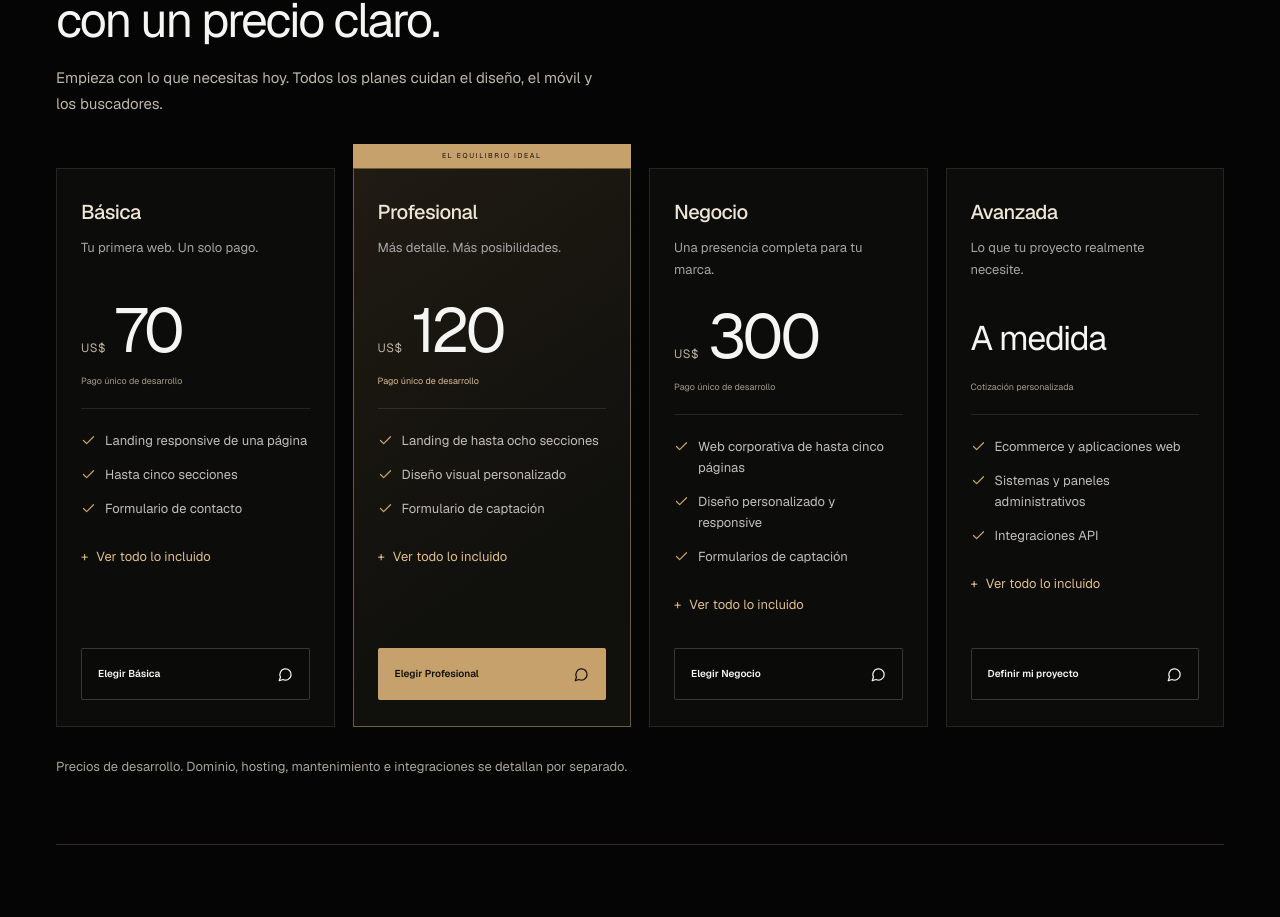
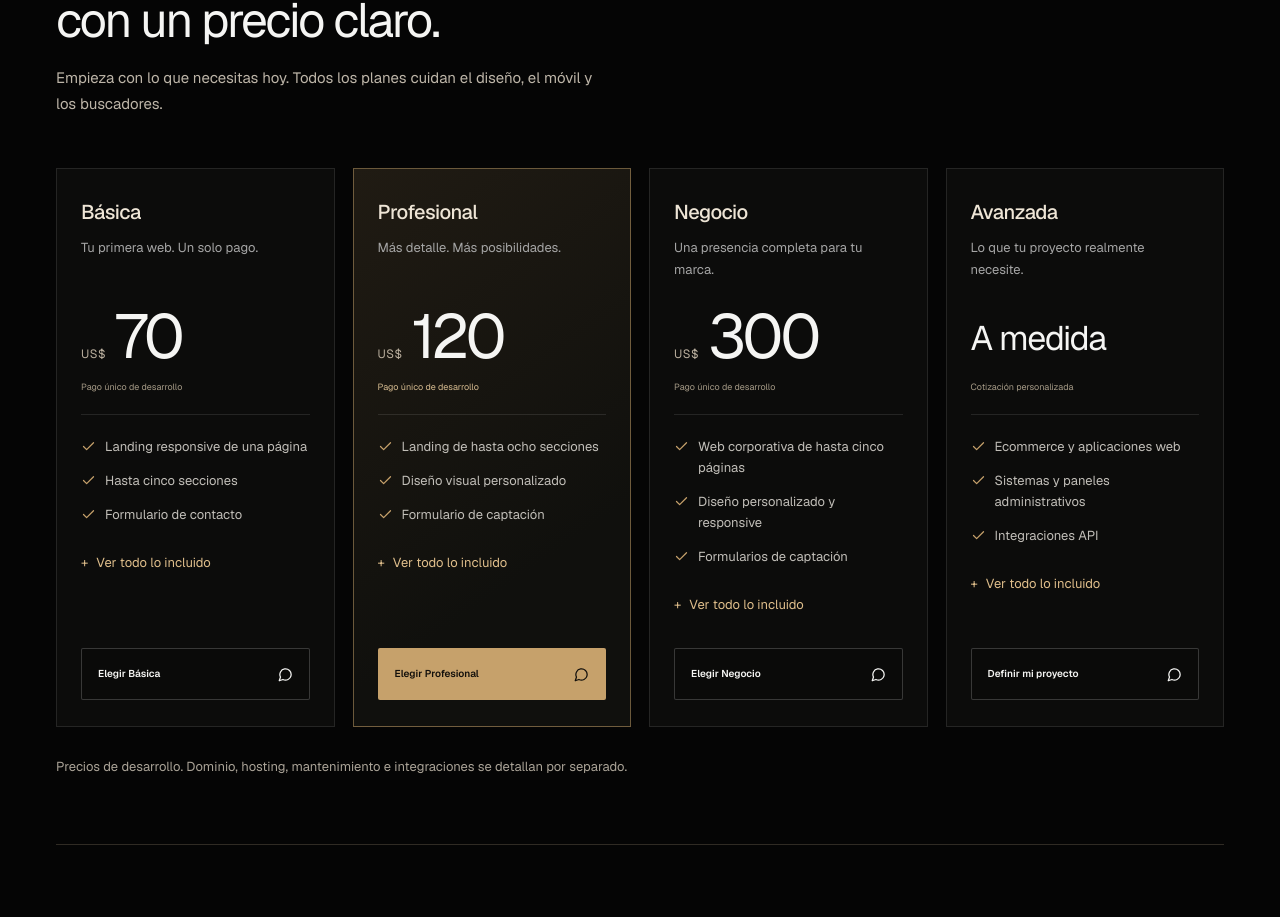
Before and after one commit to Sjaiback/JAIAX-Labs, a Next.js app: page / in a window 1280 px wide. Shown: the part 1647-2564 px from the top of the page. Built offline with nearby package versions, Linux system fonts and the light colour scheme; no server answers.

Commit message:
Align compact plan cards and remove decorative recommendation label

```diff
--- a/src/components/home/home-sections.css
+++ b/src/components/home/home-sections.css
@@ -50,3 +50,5 @@
 .plan-more[open] summary::before { content:"−"; }
 .plan-more summary::-webkit-details-marker { display:none; }
 .home-prices .plan-more ul { padding-block:10px 0; color:#bdb5a8; }
+
+@media(min-width:701px) { .home-prices .price-card>p { min-height:3.4em; } }
--- a/src/components/pricing/PricingCards.tsx
+++ b/src/components/pricing/PricingCards.tsx
@@ -19,7 +19,7 @@ export function PricingCards({ locale = "es", compact = false }: { locale?: Loca
             aria-labelledby={`${id}-${plan.id}`}
             data-plan={plan.id}
           >
-            {plan.featured && (
+            {plan.featured && !compact && (
               <span className="price-recommended">{text.planUi[0]}</span>
             )}
             <div className="price-plan-heading">
```
